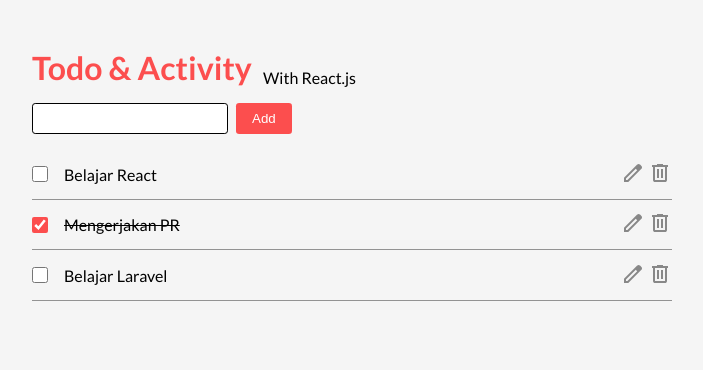
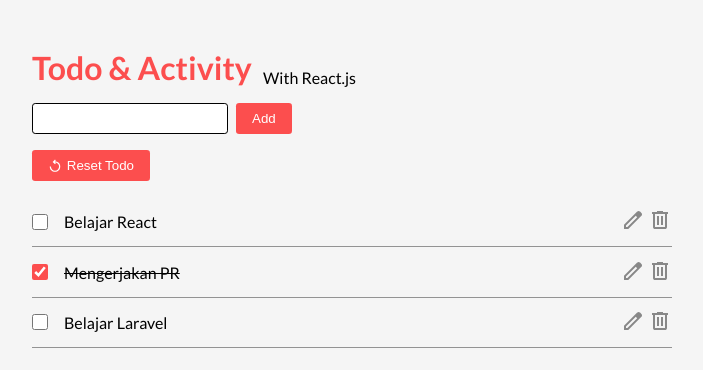
Before and after one commit to Falrafa4/todo-activity-react, a React (Vite) app: page / in a window 1280 px wide. Shown: the top 370 px of the page, without its empty margins (288-991 px from the left). Built offline with nearby package versions, Linux system fonts and the light colour scheme.

Commit message:
feat: implement reducer for todos state, add edit todo and reset todo list feature;

```diff
--- a/src/App.jsx
+++ b/src/App.jsx
@@ -1,4 +1,4 @@
-import { useState } from 'react'
+import { useEffect, useReducer } from 'react'
 import './App.css'
 import Header from './components/Header'
 import TodoList from './components/TodoList'
@@ -11,45 +11,77 @@ const initialTodos = [
   { id: id++, title: "Belajar Laravel", done: false },
 ]
 
+function todosReducer(todos, action) {
+  switch (action.type) {
+    case "ADD_TODO":
+      return [
+        ...todos,
+        {
+          id: id++,
+          title: action.title,
+          done: false
+        }
+      ];
+
+    case "CHANGE_TODO":
+      return todos.map(todo =>
+        todo.id === action.id ? { ...todo, title: action.title, done: action.done } : todo
+      );
+
+    case "DELETE_TODO":
+      return todos.filter(todo => todo.id !== action.id);
+
+    case "RESET":
+      return [];
+
+    default:
+      return todos;
+  }
+}
+
 function App() {
-  const [todos, setTodos] = useState(initialTodos);
+  // const [todos, setTodos] = useState(initialTodos); //ini state
+  const [todos, dispatch] = useReducer(todosReducer, initialTodos); //ini reducer
+
+  useEffect(() => {
+    document.title = `Total Aktivitas: ${todos.length}`
+    // alert('todos berubah')
+  }, [todos]);
 
   function handleAddTodo(title) {
-    const newTodo = {
-      id: id++,
-      title: title,
-      done: false
-    };
-
-    setTodos([...todos, newTodo]);
+    dispatch({
+      type: 'ADD_TODO',
+      title: title
+    })
   }
 
   function handleChangeTodo(todo) {
-    const updatedTodo = todos.map(item => {
-      if (item.id === todo.id) {
-        // insert data baru
-        return todo;
-      } else {
-        // insert data lama
-        return item;
-      }
-    });
-    setTodos(updatedTodo);
+    dispatch({
+      type: 'CHANGE_TODO',
+      id: todo.id,
+      title: todo.title,
+      done: todo.done
+    })
   }
 
   function handleDeleteTodo(todo) {
-    setTodos(
-      todos.filter(item =>
-        item.id !== todo.id
-      )
-    )
+    dispatch({
+      type: 'DELETE_TODO',
+      id: todo.id
+    })
+  }
+
+  function handleReset() {
+    dispatch({
+      type: 'RESET'
+    })
   }
 
   return (
     <main>
       <Header />
       <TodoForm onAddTodo={handleAddTodo} />
-      <TodoList todos={todos} setTodos={setTodos} onChange={handleChangeTodo} onDelete={handleDeleteTodo} />
+      <TodoList todos={todos} handleReset={handleReset} onChange={handleChangeTodo} onDelete={handleDeleteTodo} />
     </main>
   )
 }
--- a/src/components/TodoForm.css
+++ b/src/components/TodoForm.css
@@ -18,7 +18,10 @@ form input:focus {
 }
 
 button {
-    padding: 0.2rem 1rem;
+    display: flex;
+    align-items: center;
+    gap: 0.3rem;
+    padding: 0.5rem 1rem;
     background-color: var(--primary);
     border: none;
     outline: none;
--- a/src/components/TodoItem.css
+++ b/src/components/TodoItem.css
@@ -20,12 +20,10 @@ li:hover {
     align-items: center;
 }
 
-.delete-icon svg,
-.edit-icon svg {
+.icon svg {
     transition: fill .3s;
 }
 
-.delete-icon:hover svg,
-.edit-icon:hover svg {
+.icon:hover svg {
     fill: #000;
 }
--- a/src/components/TodoItem.jsx
+++ b/src/components/TodoItem.jsx
@@ -1,7 +1,9 @@
-import { useRef } from "react";
+import { useRef, useState } from "react";
 import "./TodoItem.css";
 
 export default function TodoItem({ todo, onChange, onDelete }) {
+    const [isEditing, setIsEditing] = useState(false);
+    let titleComponent, actionComponent;
     const checkBox = useRef(null);
 
     function handleListClick() {
@@ -16,22 +18,49 @@ export default function TodoItem({ todo, onChange, onDelete }) {
         onChange(newTodo);
     }
 
+    function handleChangeTitle(e) {
+        const newTodo = { ...todo, title: e.target.value }
+        onChange(newTodo)
+    }
+
     function handleDeleteTodo() {
         onDelete(todo);
+    }
+
+    if (isEditing) {
+        titleComponent = (<><input type="text" value={todo.title} onChange={handleChangeTitle} onClick={(e) => e.stopPropagation()} /></>)
+        actionComponent = (
+            <div className="save-icon icon" onClick={(e) => {
+                e.stopPropagation();
+                setIsEditing(false);
+            }}>
+                <svg xmlns="http://www.w3.org/2000/svg" height="24px" viewBox="0 -960 960 960" width="24px" fill="#888888"><path d="M840-680v480q0 33-23.5 56.5T760-120H200q-33 0-56.5-23.5T120-200v-560q0-33 23.5-56.5T200-840h480l160 160Zm-80 34L646-760H200v560h560v-446ZM480-240q50 0 85-35t35-85q0-50-35-85t-85-35q-50 0-85 35t-35 85q0 50 35 85t85 35ZM240-560h360v-160H240v160Zm-40-86v446-560 114Z" /></svg>
+            </div>
+        )
+    } else {
+        titleComponent = (<>{todo.done ? <del>{todo.title}</del> : todo.title}</>)
+        actionComponent = (
+            <>
+                <div className="edit-icon icon" onClick={(e) => {
+                    e.stopPropagation();
+                    setIsEditing(true);
+                }}>
+                    <svg xmlns="http://www.w3.org/2000/svg" height="24px" viewBox="0 -960 960 960" width="24px" fill="#888888"><path d="M200-200h57l391-391-57-57-391 391v57Zm-80 80v-170l528-527q12-11 26.5-17t30.5-6q16 0 31 6t26 18l55 56q12 11 17.5 26t5.5 30q0 16-5.5 30.5T817-647L290-120H120Zm640-584-56-56 56 56Zm-141 85-28-29 57 57-29-28Z" /></svg>
+                </div>
+            </>
+        )
     }
 
     return (
         <li onClick={handleListClick}>
             <div className="todo-item">
                 <input type="checkbox" ref={checkBox} checked={todo.done} onChange={handleChangeDone} />
-                {todo.done ? <del>{todo.title}</del> : todo.title}
+                {titleComponent}
             </div>
             <div className="icons">
-                <div className="edit-icon">
-                    <svg xmlns="http://www.w3.org/2000/svg" height="24px" viewBox="0 -960 960 960" width="24px" fill="#888888"><path d="M200-200h57l391-391-57-57-391 391v57Zm-80 80v-170l528-527q12-11 26.5-17t30.5-6q16 0 31 6t26 18l55 56q12 11 17.5 26t5.5 30q0 16-5.5 30.5T817-647L290-120H120Zm640-584-56-56 56 56Zm-141 85-28-29 57 57-29-28Z"/></svg>
-                </div>
+                {actionComponent}
                 <div
-                    className="delete-icon"
+                    className="delete-icon icon"
                     onClick={(e) => {
                         e.stopPropagation();
                         handleDeleteTodo();
--- a/src/components/TodoList.css
+++ b/src/components/TodoList.css
@@ -1,4 +1,5 @@
 .todo-list ul {
+    margin-top: 1rem;
     list-style: none;
 }
 
--- a/src/components/TodoList.jsx
+++ b/src/components/TodoList.jsx
@@ -1,9 +1,21 @@
 import TodoItem from "./TodoItem";
 import "./TodoList.css";
 
-export default function TodoList({ todos, onChange, onDelete }) {
+export default function TodoList({ todos, handleReset, onChange, onDelete }) {
+    function handleClick() {
+        if (confirm("Are you sure to reset the todo list?")) {
+            handleReset();
+        } else {
+            return;
+        }
+    }
+
     return (
         <div className="todo-list">
+            <button onClick={handleClick}>
+                <svg xmlns="http://www.w3.org/2000/svg" height="14px" viewBox="0 -960 960 960" width="14px" fill="#fff"><path d="M480-80q-75 0-140.5-28.5t-114-77q-48.5-48.5-77-114T120-440h80q0 117 81.5 198.5T480-160q117 0 198.5-81.5T760-440q0-117-81.5-198.5T480-720h-6l62 62-56 58-160-160 160-160 56 58-62 62h6q75 0 140.5 28.5t114 77q48.5 48.5 77 114T840-440q0 75-28.5 140.5t-77 114q-48.5 48.5-114 77T480-80Z"/></svg>
+                Reset Todo
+            </button>
             <ul>
                 {todos.map((todo) => (
                     <TodoItem key={todo.id} todo={todo} onChange={onChange} onDelete={onDelete} />
```
